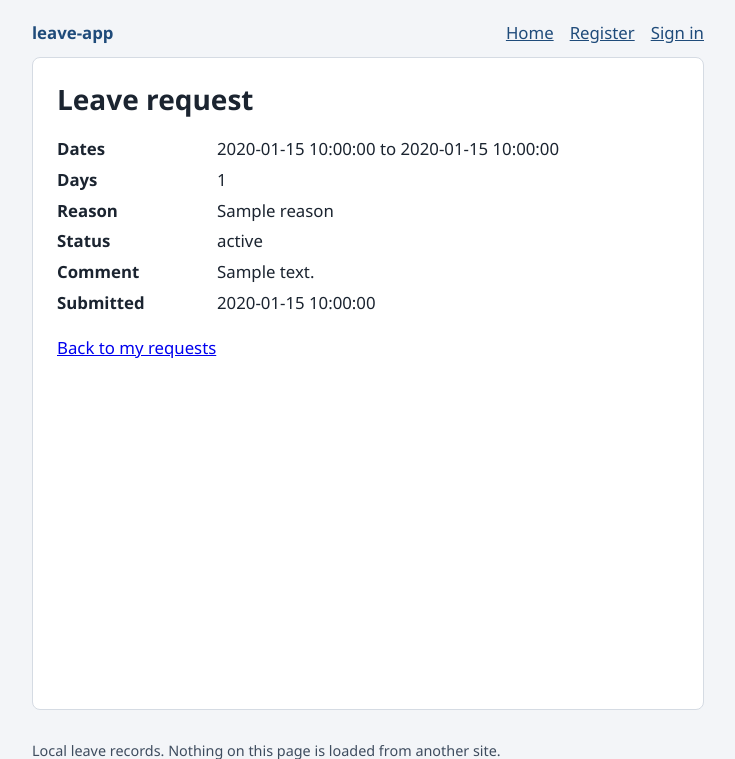
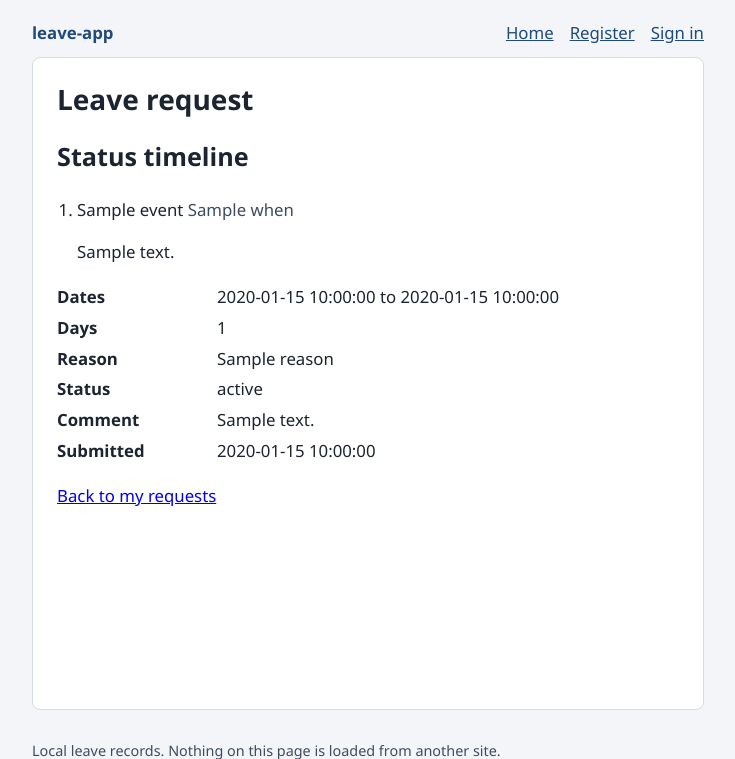
Before and after one commit to mjoha/zfg-leave-app, a FastAPI app: template app/templates/request_detail.html in a window 1280 px wide. Shown: the top 759 px of the page, without its empty margins (272-1007 px from the left). Run offline with FastAPI, Linux system fonts and the light colour scheme; the template is opened without the code that fills it: most values are stand-ins (such as "Sample title", 1, 10 or a date in 2020).

Commit message:
F-012: show a status timeline on the request.
The request page lists submission and, once the request changes, the withdrawal or decision with its time and comment.

Co-authored-by: Cursor <cursoragent@cursor.com>

```diff
--- a/app/static/style.css
+++ b/app/static/style.css
@@ -143,6 +143,15 @@ button {
   border-radius: 0.35rem;
 }
 
+.request-timeline {
+  margin: 0 0 1.25rem;
+  padding-left: 1.25rem;
+}
+
+.request-timeline time {
+  color: var(--muted);
+}
+
 .details {
   display: grid;
   grid-template-columns: 9rem 1fr;
--- a/app/templates/request_detail.html
+++ b/app/templates/request_detail.html
@@ -17,6 +17,20 @@
       {% endfor %}
     </ul>
   {% endif %}
+  <h2>Status timeline</h2>
+  <ol class="request-timeline" data-testid="request-timeline">
+    {% for event in timeline %}
+      <li data-testid="request-timeline-event">
+        <span data-testid="request-timeline-label">{{ event.label }}</span>
+        {% if event.when %}
+          <time data-testid="request-timeline-when">{{ event.when }}</time>
+        {% endif %}
+        {% if event.comment %}
+          <p>{{ event.comment }}</p>
+        {% endif %}
+      </li>
+    {% endfor %}
+  </ol>
   <dl class="details" data-testid="request-detail">
     <dt>Dates</dt>
     <dd data-testid="request-detail-dates">{{ item.start_date }} to {{ item.end_date }}</dd>
```
Also changed, not shown: tests/test_timeline.py (added, +60 -0 lines).
